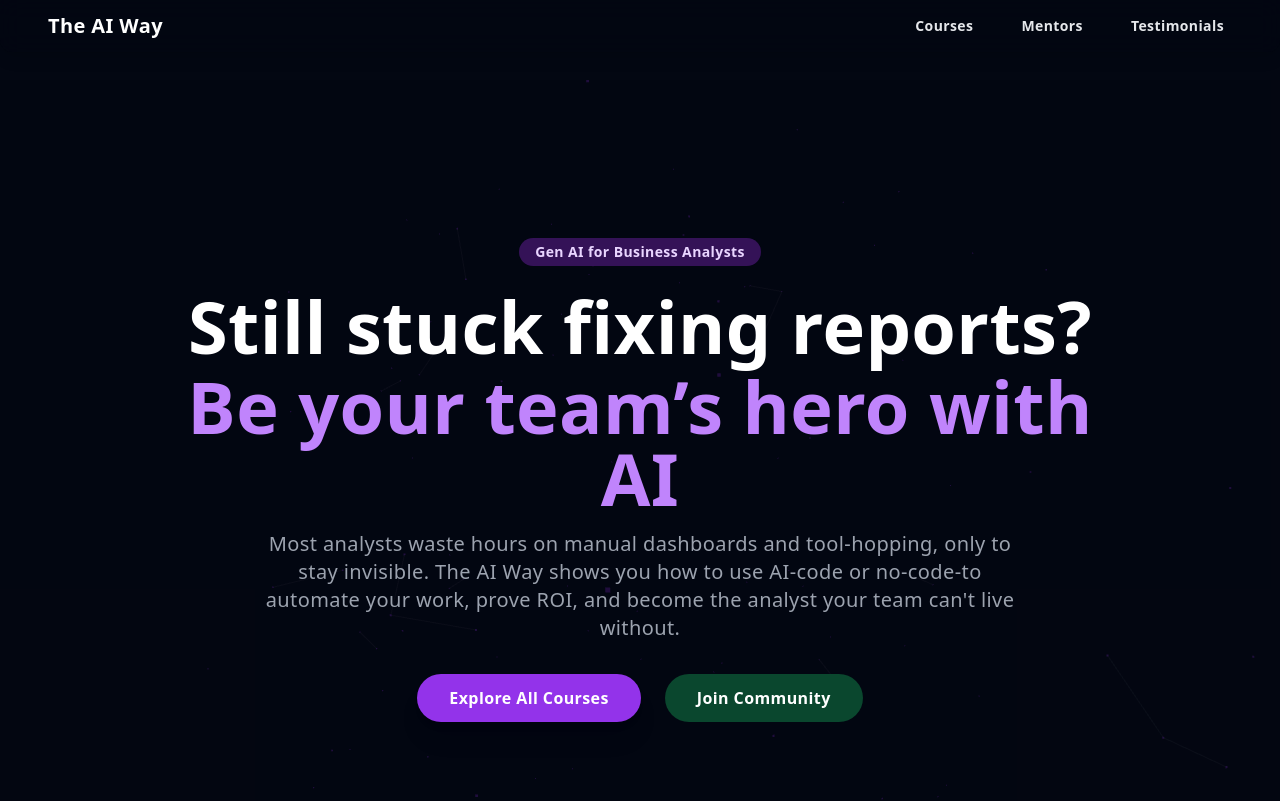
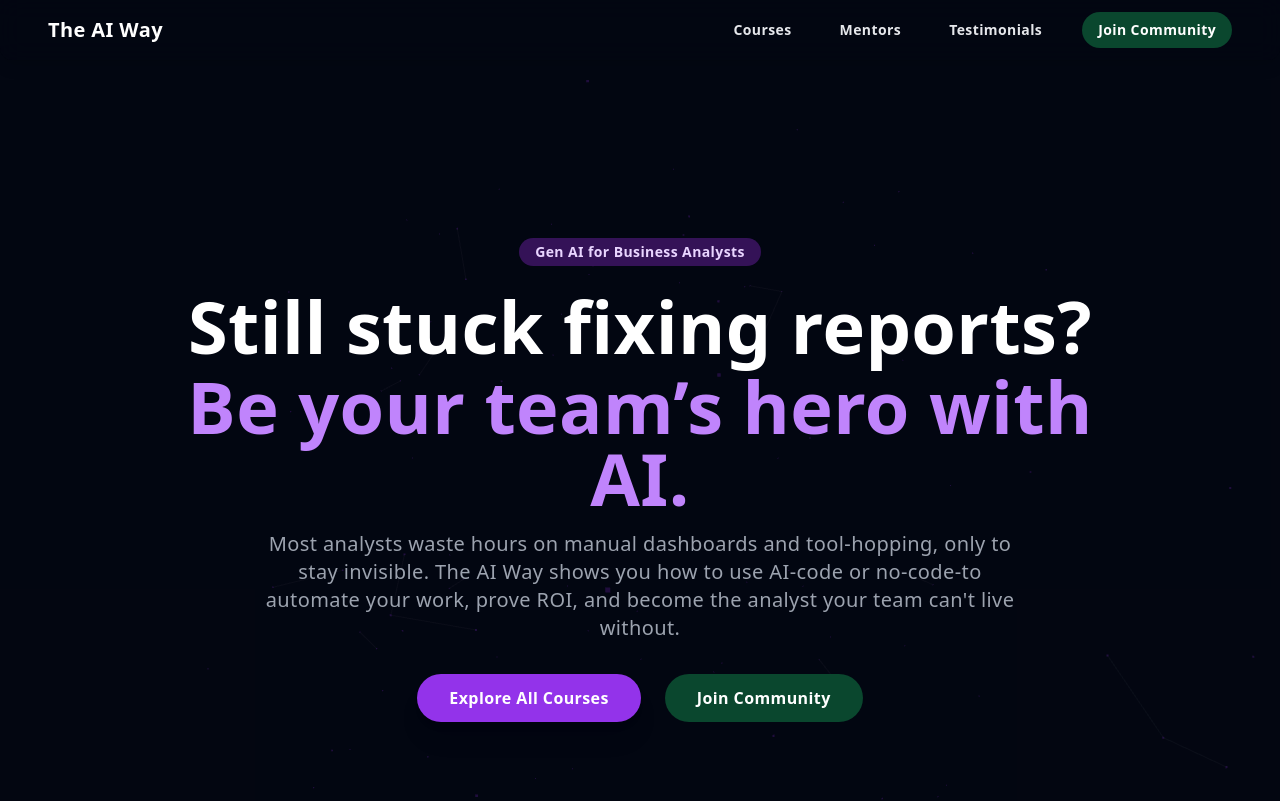
Before and after one commit to Rwitapa/the_ai_way_gemini, a Next.js app: page / in a window 1280 px wide. Shown: the top 801 px of the page. Built offline with nearby package versions, Linux system fonts and the light colour scheme.

Commit message:
Update index.jsx

```diff
--- a/pages/index.jsx
+++ b/pages/index.jsx
@@ -743,7 +743,7 @@ const App = () => {
           </div>
           <h1 className="text-4xl md:text-6xl lg:text-7xl font-extrabold text-white leading-tight mb-4">
             Still stuck fixing reports?
-            <span className="block text-purple-400 mt-2">Be your team’s hero with AI</span>
+            <span className="block text-purple-400 mt-2">Be your team’s hero with AI.</span>
           </h1>
           <p className="text-base md:text-xl text-gray-400 mb-8 max-w-3xl mx-auto">
             Most analysts waste hours on manual dashboards and tool-hopping, only to stay invisible. The AI Way shows you how to use AI-code or no-code-to automate your work, prove ROI, and become the analyst your team can't live without.
@@ -1239,6 +1239,14 @@ const App = () => {
                 {section.name}
               </button>
             ))}
+             <a
+                href={WHATSAPP_COMMUNITY_URL}
+                target="_blank"
+                rel="noopener noreferrer"
+                className="text-sm font-semibold bg-[#0A472E] text-white hover:bg-[#0D573A] transition-colors px-4 py-2 rounded-full"
+              >
+                Join Community
+              </a>
           </div>
 
           {/* Mobile Menu Button - hamburger icon */}
@@ -1259,13 +1267,14 @@ const App = () => {
         <AnimatePresence>
         {isMenuOpen && (
           <motion.div
-            initial={{ opacity: 0 }}
-            animate={{ opacity: 1 }}
-            exit={{ opacity: 0 }}
+            initial={{ opacity: 0, y: "-100%" }}
+            animate={{ opacity: 1, y: 0 }}
+            exit={{ opacity: 0, y: "-100%" }}
+            transition={{ duration: 0.3, ease: "easeInOut" }}
             className="md:hidden fixed inset-0 z-30 bg-gray-950/95 backdrop-blur-lg flex flex-col items-center justify-center p-6"
           >
-            {/* Navigation Links Group */}
-            <div className="flex flex-col items-center space-y-8">
+            {/* Unified Navigation Links */}
+            <div className="flex flex-col items-center space-y-8 text-center">
               {sections.map(section => (
                 <button
                   key={section.ref}
@@ -1275,21 +1284,12 @@ const App = () => {
                   {section.name}
                 </button>
               ))}
-            </div>
-
-            {/* CTA Buttons Group */}
-            <div className="mt-16 flex flex-col items-center space-y-4 w-full max-w-xs">
-              <button
-                onClick={() => { handleExploreCourses(); setIsMenuOpen(false); }}
-                className="w-full py-3 px-6 text-lg font-semibold rounded-full bg-purple-600 text-white hover:bg-purple-700 transition-colors"
-              >
-                Explore All Courses
-              </button>
               <a
                 href={WHATSAPP_COMMUNITY_URL}
                 target="_blank"
                 rel="noopener noreferrer"
-                className="w-full text-center py-3 px-6 text-lg font-semibold rounded-full bg-[#0A472E] text-white hover:bg-[#0D573A] transition-colors"
+                onClick={() => setIsMenuOpen(false)}
+                className="text-3xl font-semibold text-white hover:text-purple-400 transition-colors"
               >
                 Join Community
               </a>
```
